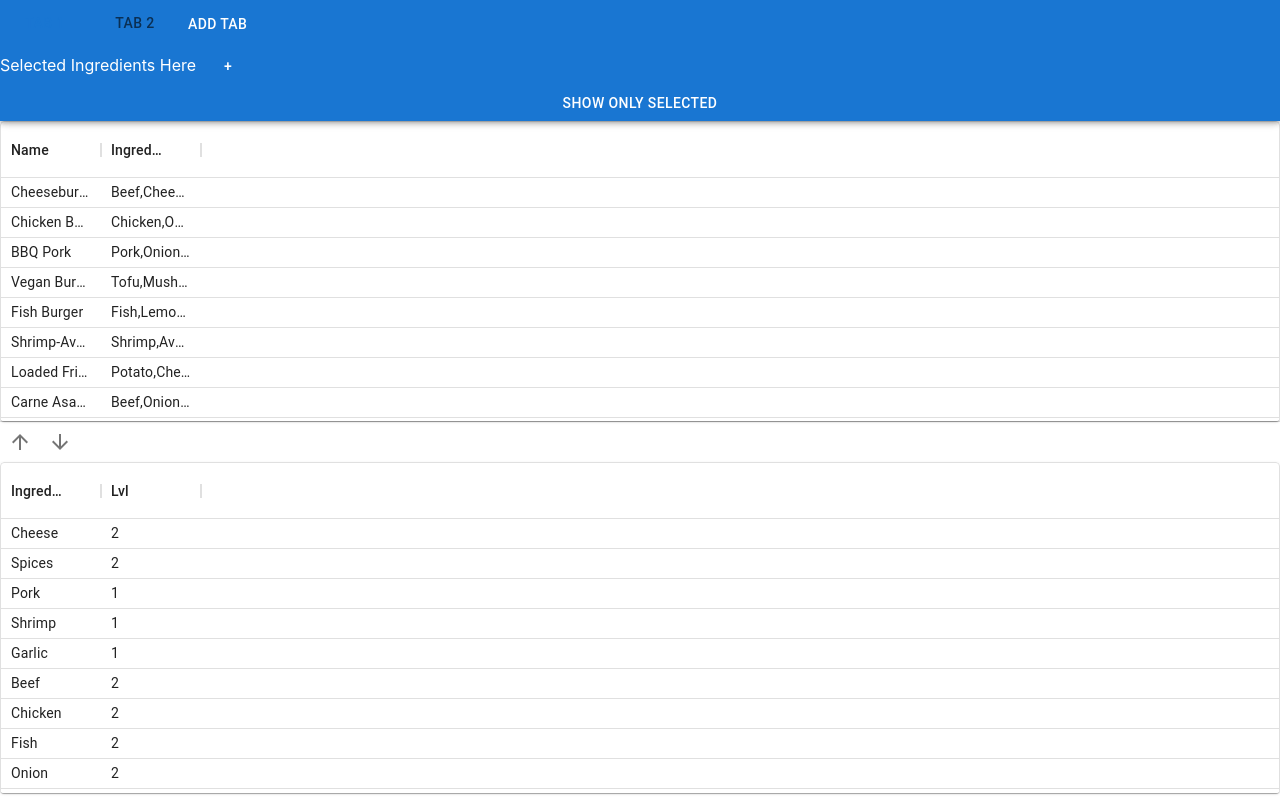
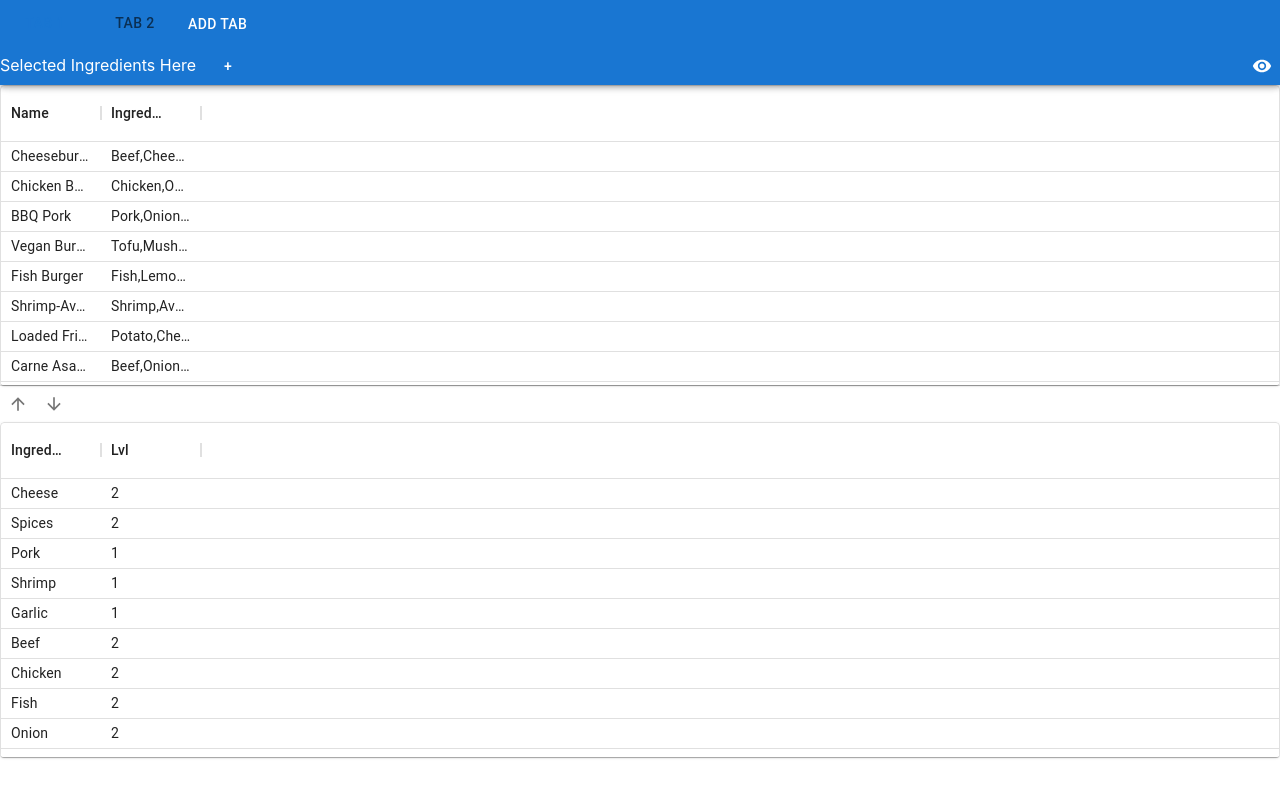
Before and after one commit to ka2le/FTX, a React (Create React App) app: page / in a window 1280 px wide. Built offline with nearby package versions, Linux system fonts and the light colour scheme.

Commit message:
better styling

```diff
--- a/src/App.js
+++ b/src/App.js
@@ -11,16 +11,32 @@ import {
   Divider,
   IconButton,
   DialogTitle,
+  styled
 } from '@mui/material';
 import { DataGrid } from '@mui/x-data-grid';
 import ArrowUpwardIcon from '@mui/icons-material/ArrowUpward';
 import ArrowDownwardIcon from '@mui/icons-material/ArrowDownward';
+import VisibilityIcon from '@mui/icons-material/Visibility';
+import VisibilityOffIcon from '@mui/icons-material/VisibilityOff';
+
+const SmallTabs = styled(Tabs)({
+  fontSize: '0.7rem',
+});
+
+const SelectionField = styled('div')({
+  display: 'flex',
+  alignItems: 'center',
+  justifyContent: 'space-between',
+});
+
+const SmallIcon = styled('span')({
+  fontSize: '1rem',
+});
 
 function App() {
   const [currentTab, setCurrentTab] = useState(0);
   const [showSelected, setShowSelected] = useState(false);
   const [tableHeight, setTableHeight] = useState(300); // Initial height in pixels
-
   // Sample Data for DataGrids
 
   const combos = [{
@@ -92,21 +108,23 @@ function App() {
      {/* Fixed Section */}
      <AppBar position="sticky">
         {/* Selection-Tabs */}
-        <Tabs value={currentTab} onChange={(e, newVal) => setCurrentTab(newVal)}>
+        <SmallTabs value={currentTab} onChange={(e, newVal) => setCurrentTab(newVal)}>
           <Tab label="Tab 1" />
           <Tab label="Tab 2" />
           {/* Add Tab Button */}
           <Button color="inherit">Add Tab</Button>
-        </Tabs>
+        </SmallTabs>
+        <SelectionField>
           {/* Selection-Field and "+" Button */}
           <div>
             <span>Selected Ingredients Here</span>
             <Button color="inherit">+</Button>
           </div>
           {/* Toggle Button */}
-        <Button color="inherit" onClick={() => setShowSelected(!showSelected)}>
-          {showSelected ? 'Show All' : 'Show Only Selected'}
-        </Button>
+          <IconButton color="inherit" onClick={() => setShowSelected(!showSelected)}>
+            {showSelected ? <VisibilityOffIcon fontSize="small" /> : <VisibilityIcon fontSize="small" />}
+          </IconButton>
+        </SelectionField>
       </AppBar>
 
       {/* Scrollable Section */}
@@ -123,12 +141,13 @@ function App() {
          <Divider orientation="horizontal" />
         <div>
           <IconButton onClick={() => setTableHeight(tableHeight - 20)}>
-            <ArrowUpwardIcon />
+            <ArrowUpwardIcon fontSize="small" />
           </IconButton>
           <IconButton onClick={() => setTableHeight(tableHeight + 20)}>
-            <ArrowDownwardIcon />
+            <ArrowDownwardIcon fontSize="small" />
           </IconButton>
         </div>
+
         {/* Ingredient Utility Table */}
         <Paper style={{ flex: 1, height: `calc(100vh - ${tableHeight + 128}px)`, overflow: 'auto' }}>
           <DataGrid
```
Lines whose indentation alone changed are shown as unchanged.
